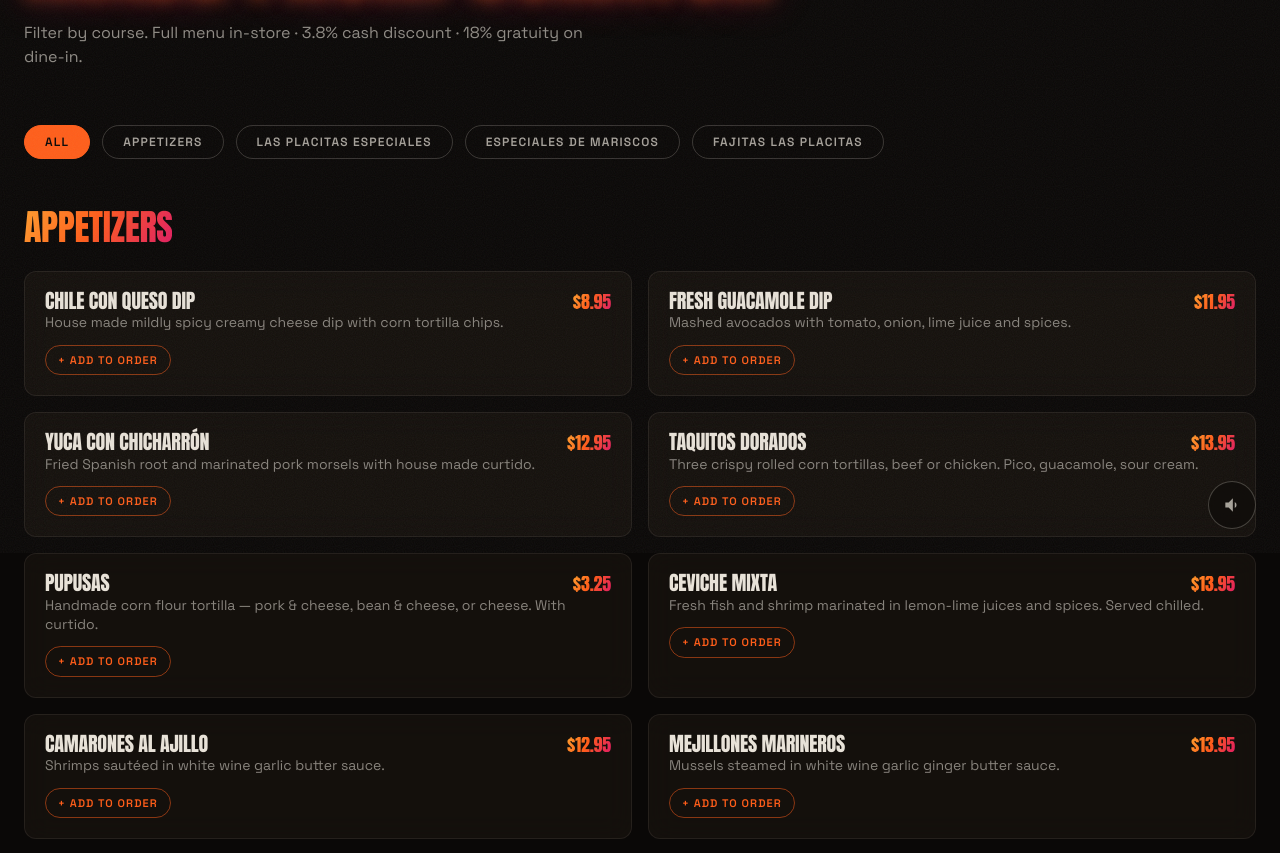
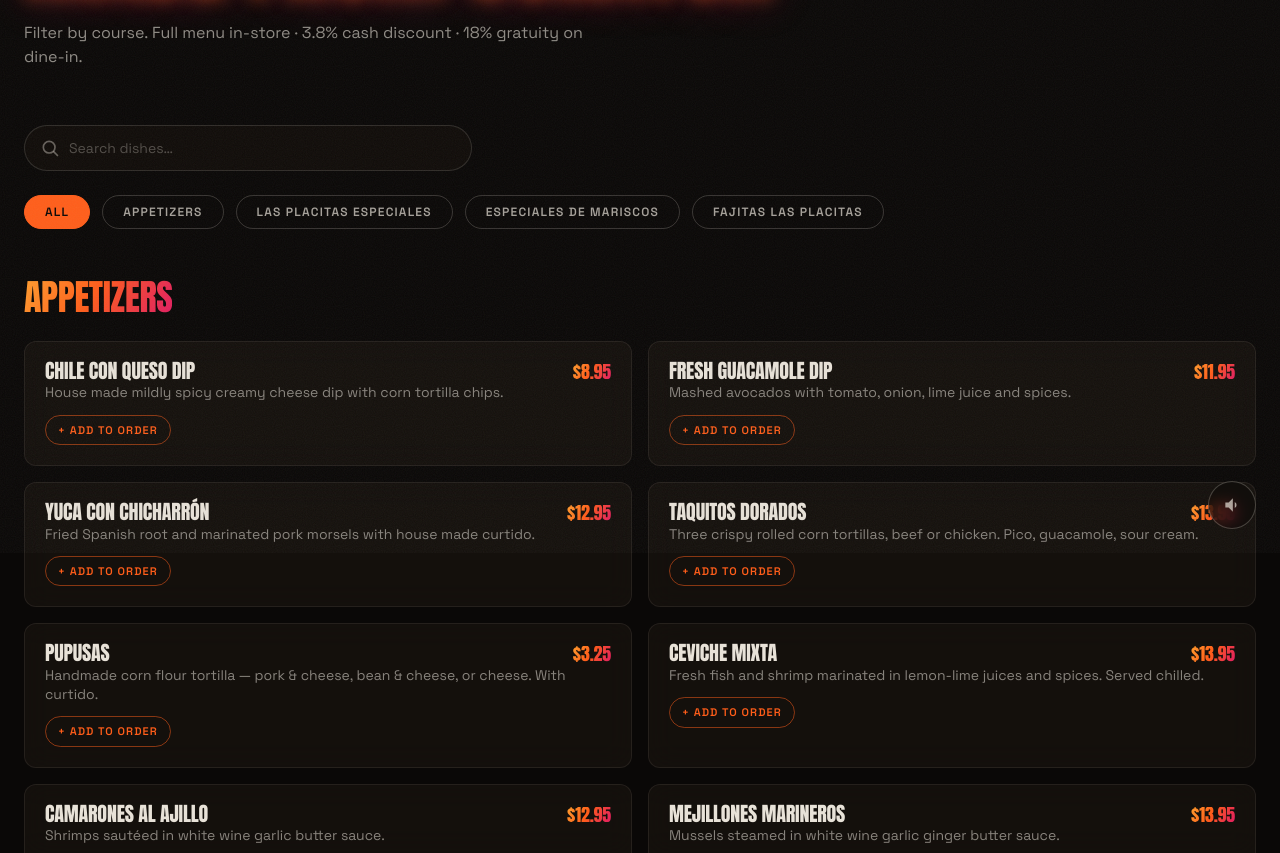
Before and after one commit to mayur212626/las-placitas-web, a Next.js app: page /menu in a window 1280 px wide. Shown: the part 247-1100 px from the top of the page. Built offline with nearby package versions, Linux system fonts and the light colour scheme.

Commit message:
Add live search to menu

```diff
--- a/components/MenuExplorer.tsx
+++ b/components/MenuExplorer.tsx
@@ -9,6 +9,7 @@ import { useCart } from './cart/CartProvider';
 export default function MenuExplorer({ menu }: { menu: MenuSection[] }) {
   const cats = ['All', ...menu.map((s) => s.title)];
   const [active, setActive] = useState('All');
+  const [query, setQuery] = useState('');
   const { add } = useCart();
   const [justAdded, setJustAdded] = useState<string | null>(null);
 
@@ -21,10 +22,55 @@ export default function MenuExplorer({ menu }: { menu: MenuSection[] }) {
     setTimeout(() => setJustAdded((c) => (c === id ? null : c)), 1000);
   };
 
-  const sections = active === 'All' ? menu : menu.filter((s) => s.title === active);
+  const base = active === 'All' ? menu : menu.filter((s) => s.title === active);
+  const q = query.trim().toLowerCase();
+  const sections = q
+    ? base
+        .map((s) => ({
+          ...s,
+          items: s.items.filter(
+            (it) =>
+              it.name.toLowerCase().includes(q) ||
+              (it.desc?.toLowerCase().includes(q) ?? false)
+          ),
+        }))
+        .filter((s) => s.items.length > 0)
+    : base;
+  const resultCount = sections.reduce((n, s) => n + s.items.length, 0);
 
   return (
     <div>
+      {/* search */}
+      <div className="mb-6 relative max-w-md">
+        <svg
+          viewBox="0 0 24 24"
+          className="pointer-events-none absolute left-4 top-1/2 h-5 w-5 -translate-y-1/2 text-ash/40"
+          fill="none"
+          stroke="currentColor"
+          strokeWidth="2"
+        >
+          <circle cx="11" cy="11" r="7" />
+          <path d="M21 21l-4.3-4.3" strokeLinecap="round" />
+        </svg>
+        <input
+          value={query}
+          onChange={(e) => setQuery(e.target.value)}
+          placeholder="Search dishes…"
+          data-cursor
+          className="w-full rounded-full border border-ash/15 bg-coal/60 py-3 pl-11 pr-10 text-sm text-ash outline-none placeholder:text-ash/30 focus:border-magma"
+        />
+        {query && (
+          <button
+            onClick={() => setQuery('')}
+            data-cursor
+            aria-label="Clear search"
+            className="absolute right-3 top-1/2 -translate-y-1/2 text-ash/50 hover:text-magma"
+          >
+            ✕
+          </button>
+        )}
+      </div>
+
       <div className="mb-12 flex flex-wrap gap-3">
         {cats.map((c) => (
           <button
@@ -42,8 +88,30 @@ export default function MenuExplorer({ menu }: { menu: MenuSection[] }) {
         ))}
       </div>
 
-      <div className="space-y-16">
-        {sections.map((sec) => (
+      {q && (
+        <p className="mb-8 text-sm text-ash/50">
+          {resultCount} result{resultCount === 1 ? '' : 's'} for &ldquo;{query}&rdquo;
+        </p>
+      )}
+
+      {resultCount === 0 ? (
+        <div className="py-20 text-center">
+          <p className="kinetic text-3xl text-ash/70">No dishes found</p>
+          <p className="mt-2 text-sm text-ash/50">Try another search or clear the filter.</p>
+          <button
+            onClick={() => {
+              setQuery('');
+              setActive('All');
+            }}
+            data-cursor
+            className="mt-5 rounded-full border border-magma/50 px-6 py-2 text-xs uppercase tracking-widest text-magma hover:bg-magma hover:text-obsidian"
+          >
+            Reset
+          </button>
+        </div>
+      ) : (
+        <div className="space-y-16">
+          {sections.map((sec) => (
           <div key={sec.title}>
             <div className="mb-6 flex items-baseline gap-4">
               <h2 className="kinetic text-3xl text-magma-grad md:text-4xl">{sec.title}</h2>
@@ -105,8 +173,9 @@ export default function MenuExplorer({ menu }: { menu: MenuSection[] }) {
               </AnimatePresence>
             </motion.div>
           </div>
-        ))}
-      </div>
+          ))}
+        </div>
+      )}
     </div>
   );
 }
```
